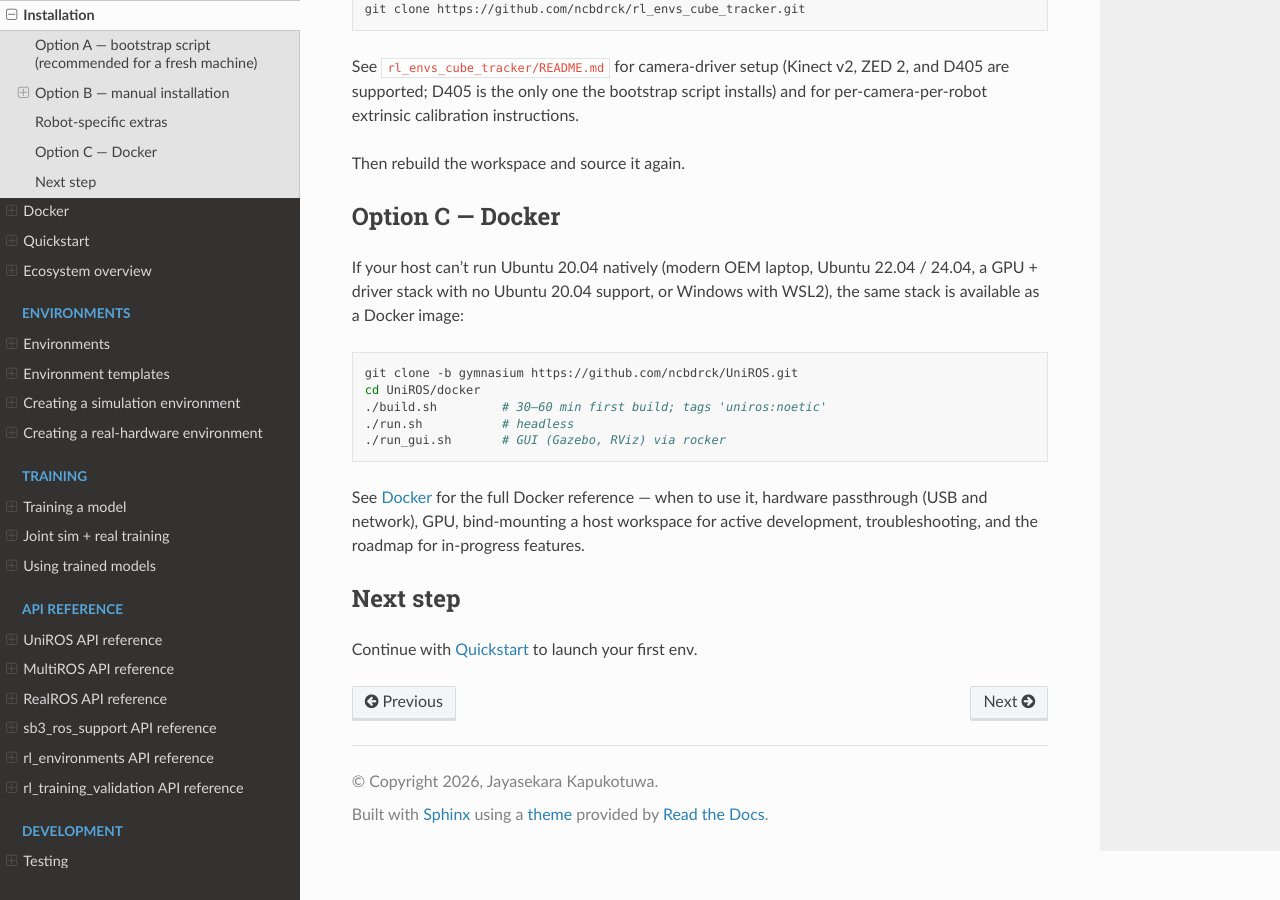
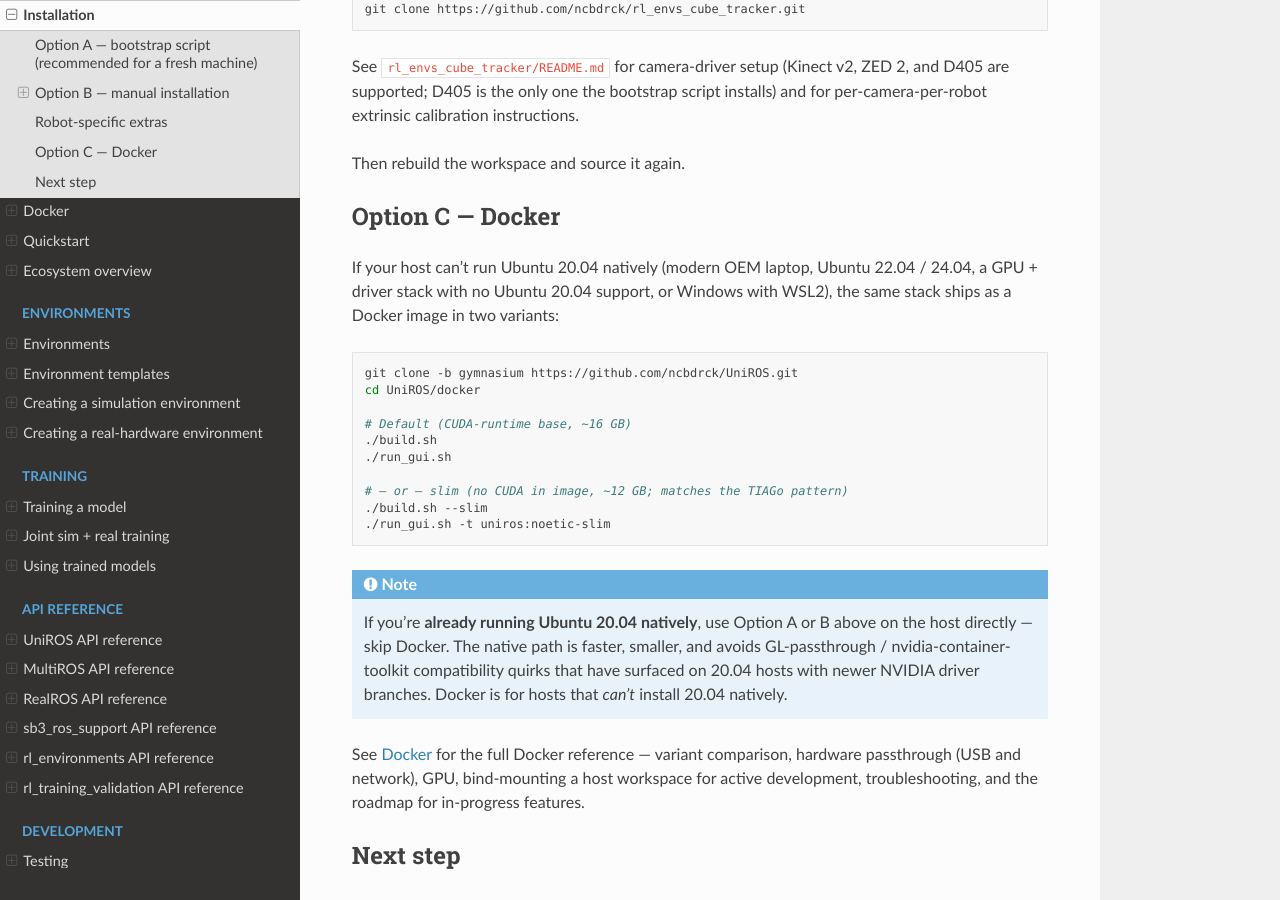
Before and after one commit to ncbdrck/UniROS, a Sphinx documentation site: the page built from docs/guides/install.rst, in a window 1280 px wide and 900 px high, scrolled down 5627 px. Built offline with Sphinx 7.4.7 and the Read the Docs theme 3.1.0, drawn with Linux system fonts in a browser that asks for light colours.

Commit message:
docs: install.rst + top README catch up to the 2-variant Docker
Both files still showed the old single-variant build.sh example
('./build.sh ... tags uniros:noetic'). Update both to show the
default and --slim invocations side-by-side, and add the explicit
"if you're already on Ubuntu 20.04, skip Docker" guidance — there's
a real cost (GL passthrough + nvidia-container-toolkit / driver
compatibility on 20.04 hosts) to going through Docker when the
native installer is right there.

```diff
--- a/docs/guides/install.rst
+++ b/docs/guides/install.rst
@@ -324,18 +324,32 @@
 
 If your host can't run Ubuntu 20.04 natively (modern OEM laptop,
 Ubuntu 22.04 / 24.04, a GPU + driver stack with no Ubuntu 20.04
-support, or Windows with WSL2), the same stack is available as a
-Docker image:
+support, or Windows with WSL2), the same stack ships as a Docker
+image in two variants:
 
 .. code-block:: bash
 
    git clone -b gymnasium https://github.com/ncbdrck/UniROS.git
    cd UniROS/docker
-   ./build.sh         # 30–60 min first build; tags 'uniros:noetic'
-   ./run.sh           # headless
-   ./run_gui.sh       # GUI (Gazebo, RViz) via rocker
 
-See :doc:`docker` for the full Docker reference — when to use it,
+   # Default (CUDA-runtime base, ~16 GB)
+   ./build.sh
+   ./run_gui.sh
+
+   # — or — slim (no CUDA in image, ~12 GB; matches the TIAGo pattern)
+   ./build.sh --slim
+   ./run_gui.sh -t uniros:noetic-slim
+
+.. note::
+
+   If you're **already running Ubuntu 20.04 natively**, use Option A
+   or B above on the host directly — skip Docker. The native path is
+   faster, smaller, and avoids GL-passthrough / nvidia-container-toolkit
+   compatibility quirks that have surfaced on 20.04 hosts with newer
+   NVIDIA driver branches. Docker is for hosts that *can't* install
+   20.04 natively.
+
+See :doc:`docker` for the full Docker reference — variant comparison,
 hardware passthrough (USB and network), GPU, bind-mounting a host
 workspace for active development, troubleshooting, and the roadmap
 for in-progress features.
```
Also changed, not shown: README.md (+16 -5 lines).
